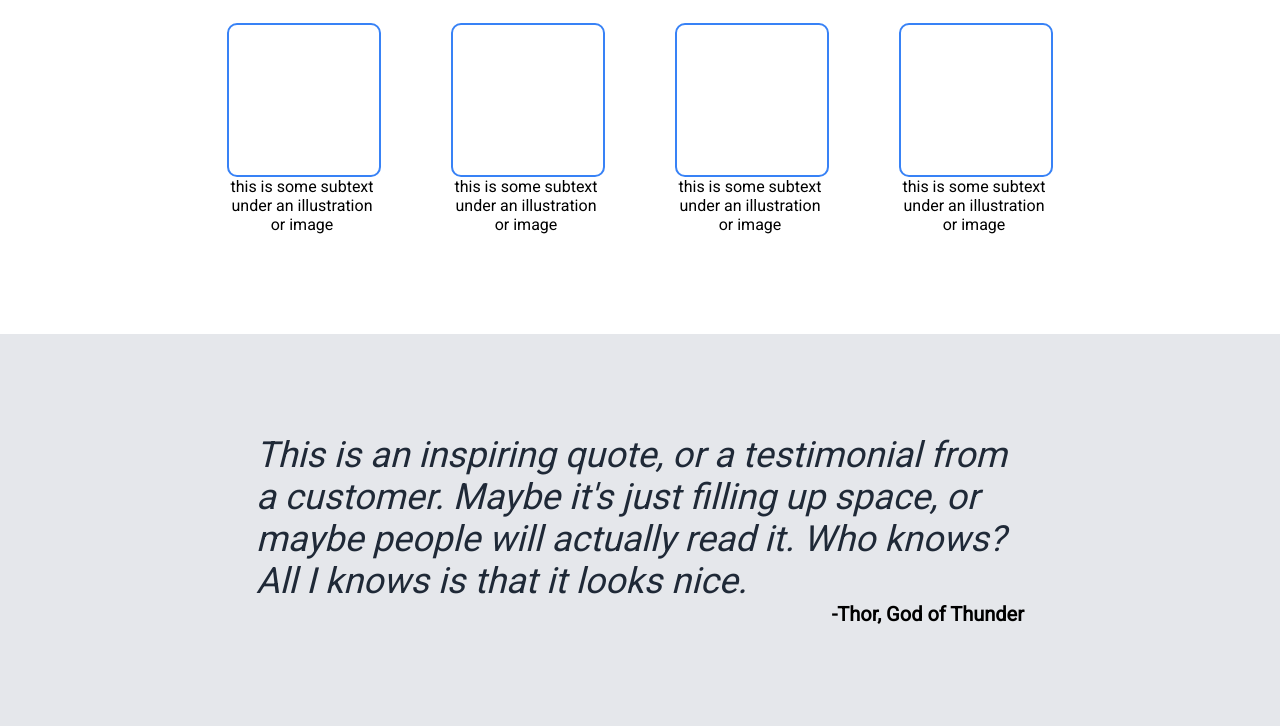
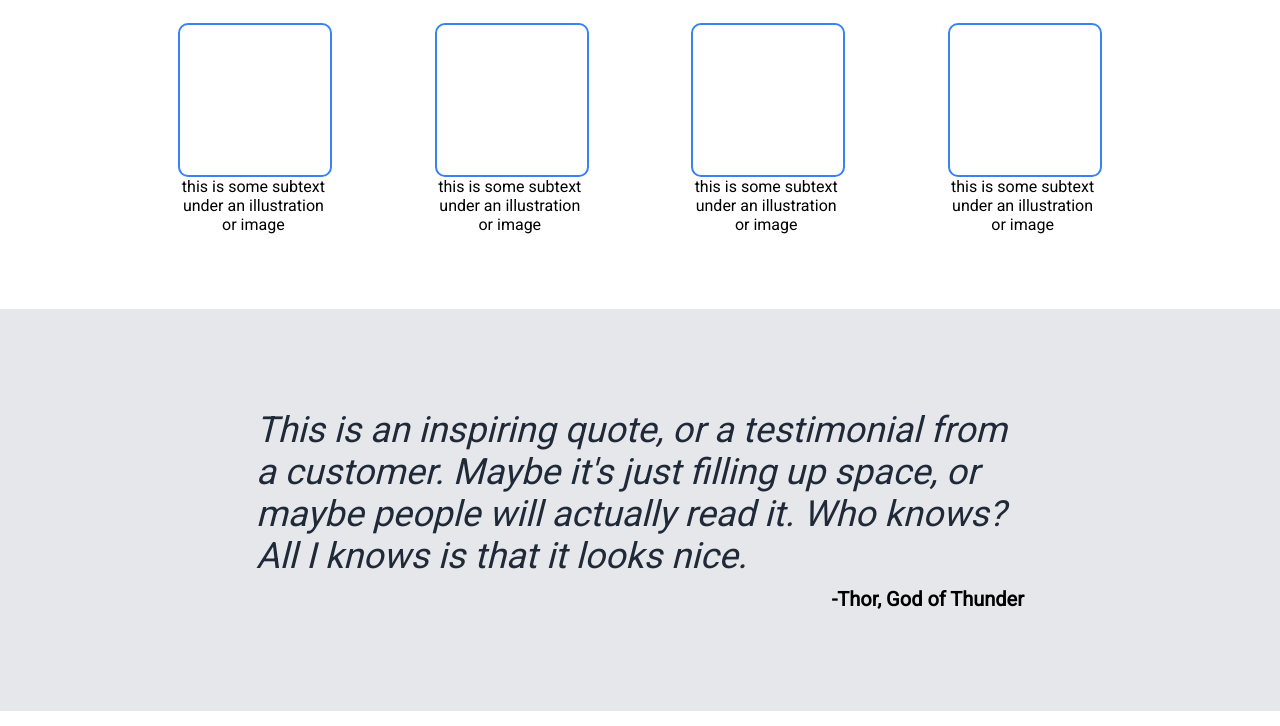
Before and after one commit to Sameer1539/landing-page, a plain HTML site: page index.html in a window 1280 px wide. Shown: the part 486-1212 px from the top of the page. Drawn offline with Linux system fonts and the light colour scheme.

Commit message:
Adjust the spacing in section 2.

```diff
--- a/styles.css
+++ b/styles.css
@@ -86,7 +86,7 @@ h2 {
 .row-of-blue-boxes {
     display: flex;
     justify-content: center;
-    gap: 70px;
+    gap: 8%;
 }
 
 .box-blue {
@@ -97,7 +97,7 @@ h2 {
 }
 
 .second-section {
-    padding-bottom: 100px;
+    padding-bottom: 75px;
 }
 
 .second-section p {
@@ -121,6 +121,7 @@ h2 {
     font-size: 20px;
     align-self: flex-end;
     font-weight: bolder;
+    margin-top: 10px;
 }
 
 h6 {
```
